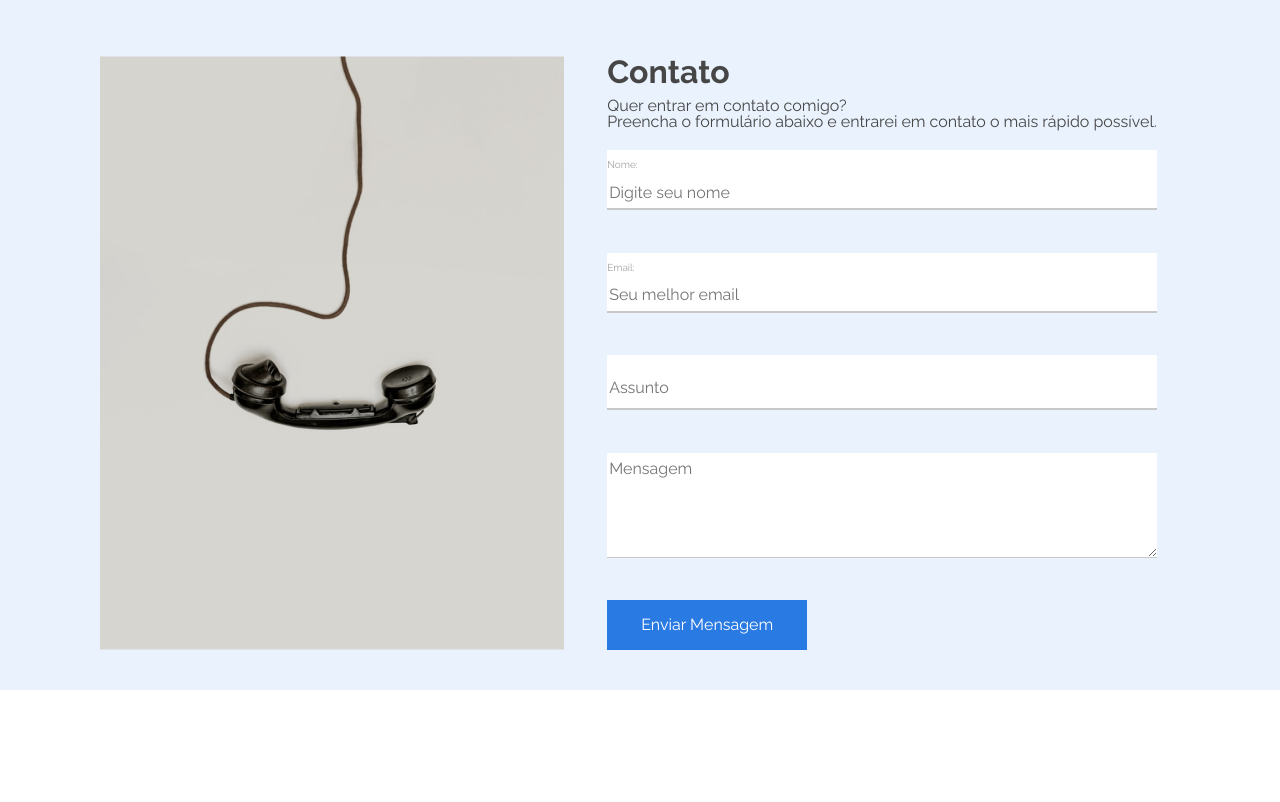
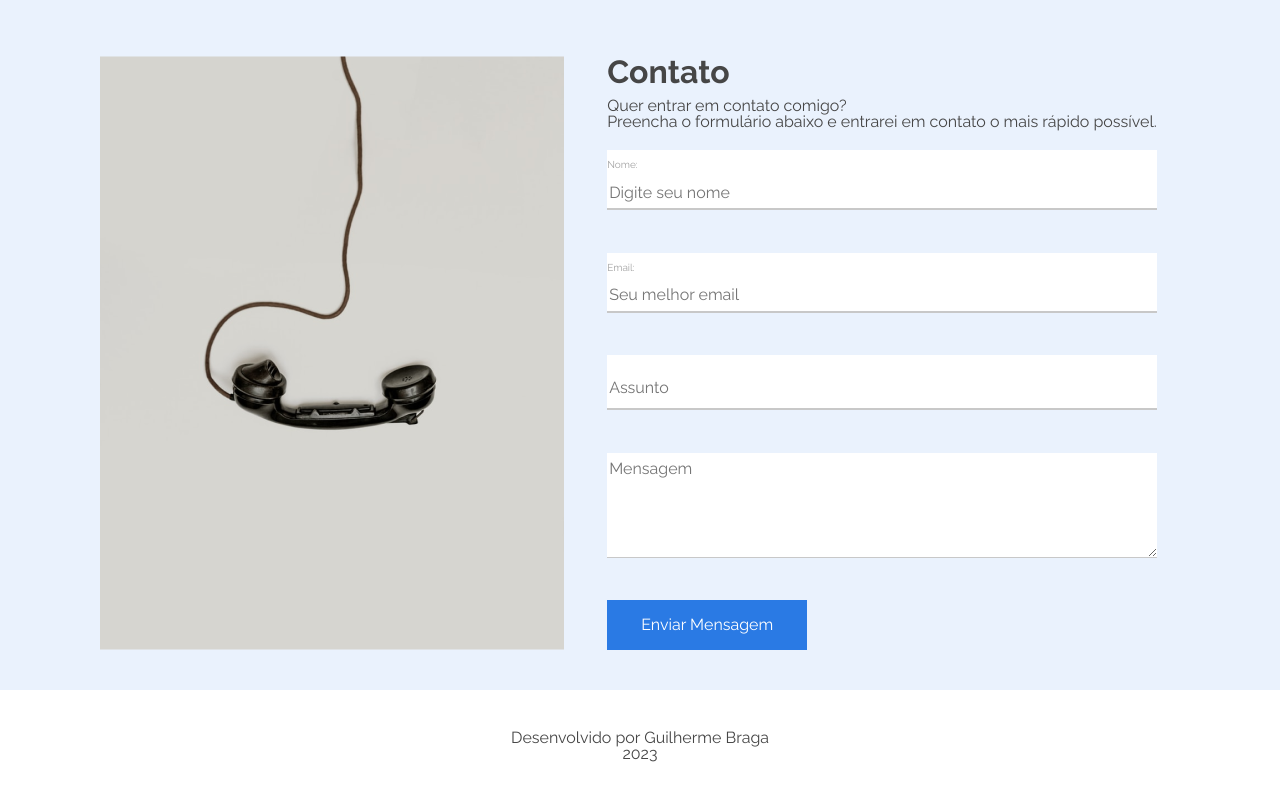
Before and after one commit to braguilweb/Challenge-Portifolio-Alura-ONE-, a plain HTML site: page index.html in a window 1280 px wide. Shown: the part 2281-3083 px from the top of the page. Before the commit the page ends 2971 px from the top, so only its background shows below. Drawn offline with Linux system fonts and the light colour scheme.

Commit message:
Adicionado footer(rodape)

```diff
--- /dev/null
+++ b/assets/css/rodape.css
@@ -0,0 +1,12 @@
+.rodape {
+    padding-bottom: 40px;
+    padding-top: 40px;
+}
+
+.rodape p {
+    color: #464646;
+    font-family: Raleway, sans-serif;
+    font-size: 16px;
+    font-weight: 500;
+    text-align: center;
+}
--- a/index.html
+++ b/index.html
@@ -43,6 +43,7 @@
     <link rel="stylesheet" href="./assets/css/contato/contato-texto.css">
     <link rel="stylesheet" href="./assets/css/contato/contato-titulo.css">
     <link rel="stylesheet" href="./assets/css/contato/contato.css">
+    <link rel="stylesheet" href="./assets/css/rodape.css">
 
 
 </head>
@@ -209,5 +210,9 @@
             </form>
         </div>
     </section>
+    <footer class="rodape">
+        <p>Desenvolvido por Guilherme Braga</p>
+        <p>2023</p>
+    </footer>
 </body>
 </html>
```
